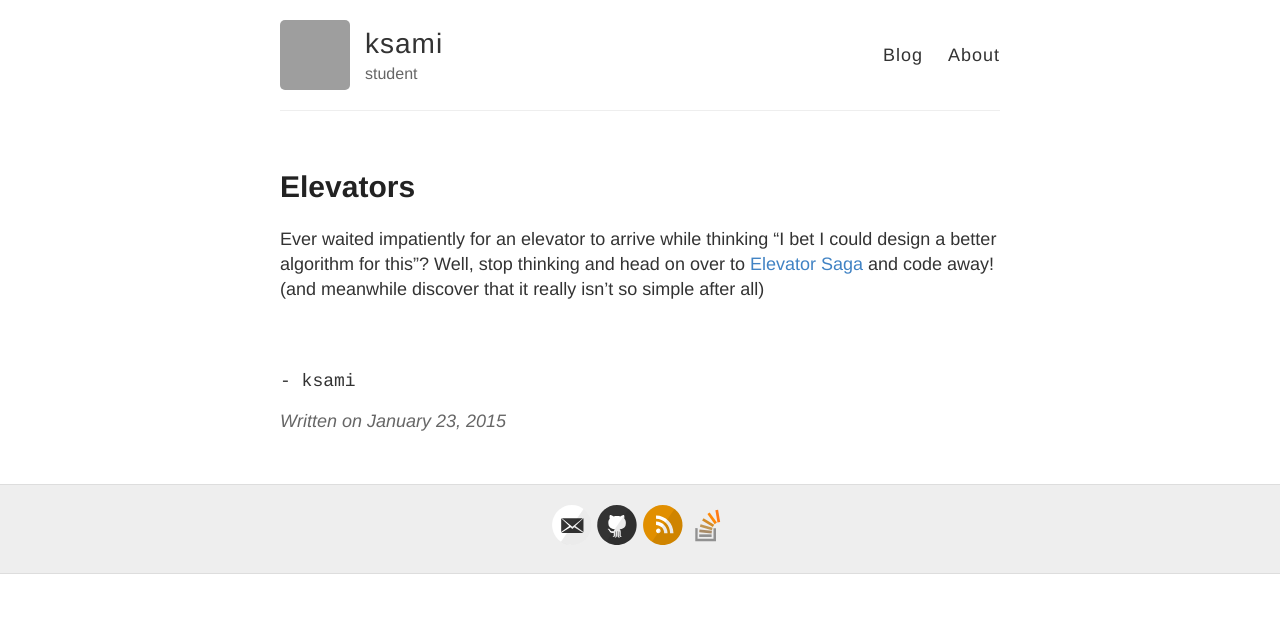
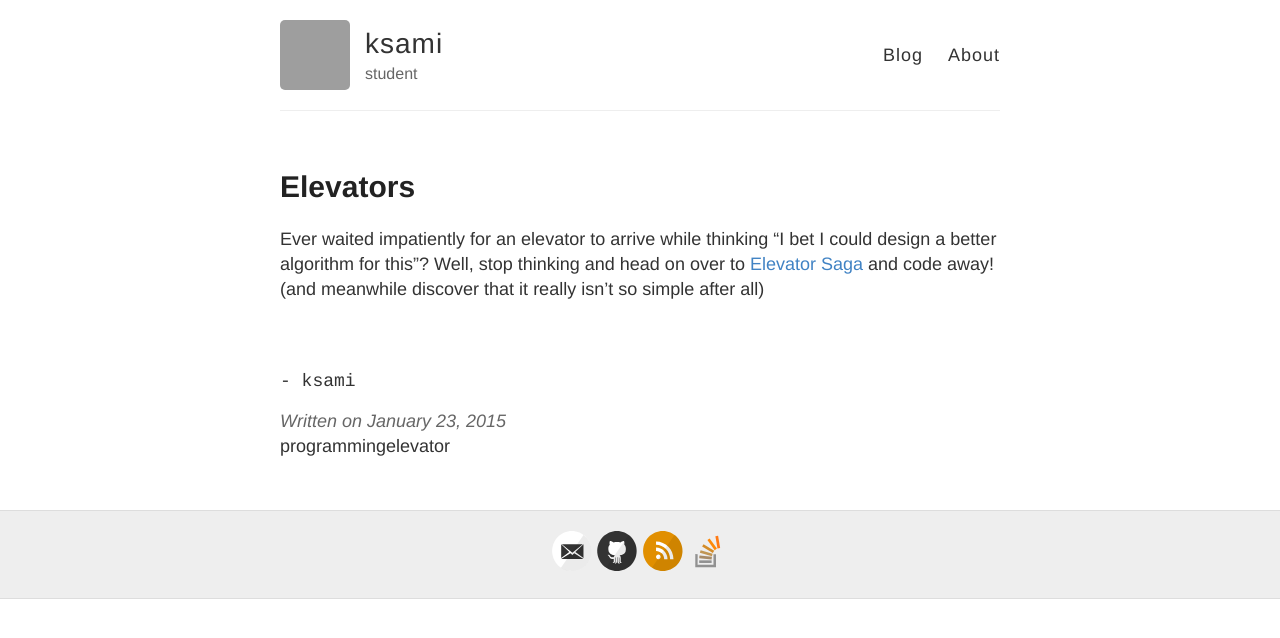
Before and after one commit to ksami/ksami.github.io, a Jekyll site: the page built from _posts/2015-01-23-Elevators.md, in a window 1280 px wide. Shown: the top 638 px of the page. Built offline with Jekyll 4.4.1, drawn with Linux system fonts in a browser that asks for light colours; Markdown is read by kramdown in place of the engine named in the settings; comment, search, counter and statistics services are not loaded; grey boxes are pictures that could not be loaded.

Commit message:
test tags

```diff
--- a/_layouts/post.html
+++ b/_layouts/post.html
@@ -13,5 +13,9 @@ layout: default
     Written on {{ page.date | date: "%B %e, %Y" }}
   </div>
 
+  <div class="tags">
+    {{ page.tags }}
+  </div>
+
   {% include disqus.html disqus_identifier=page.disqus_identifier %}
 </article>
```
